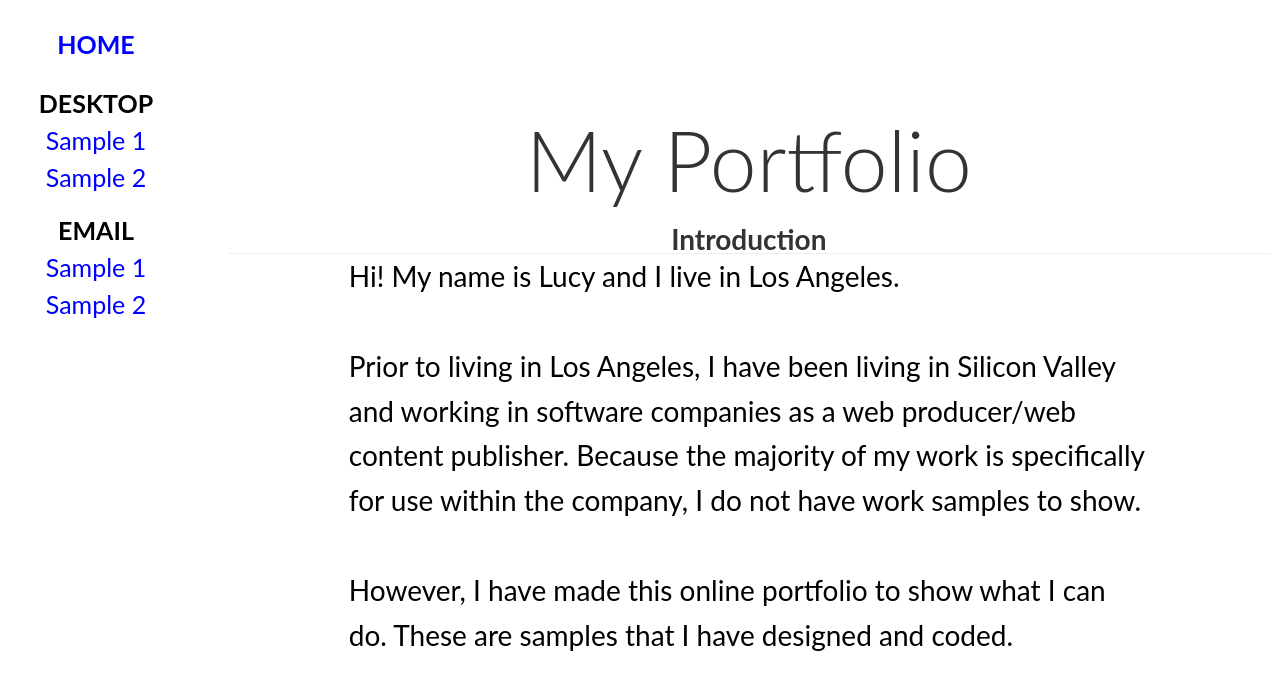
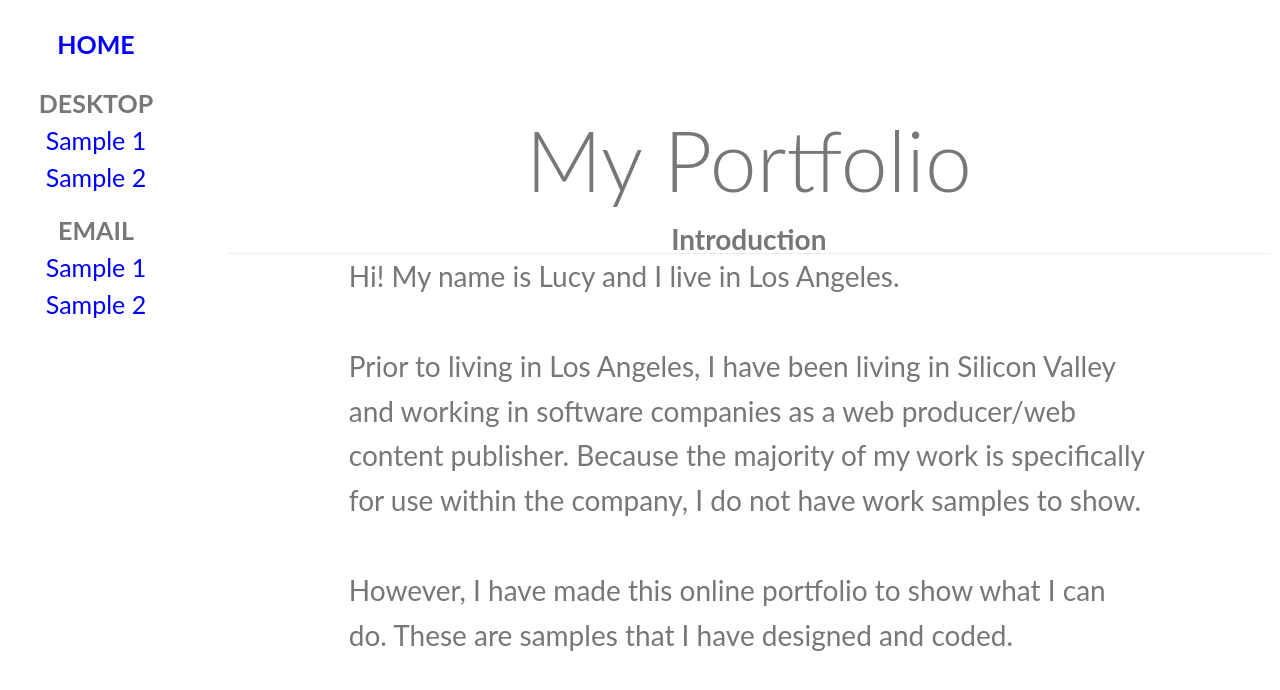
Before and after one commit to nuumu/nuumu.github.io, a Jekyll site: the page built from index.html, in a window 1280 px wide. Shown: the top 690 px of the page. Built offline with Jekyll 4.4.1, drawn with Linux system fonts in a browser that asks for light colours.

Commit message:
Update main.css

```diff
--- a/css/main.css
+++ b/css/main.css
@@ -1,6 +1,7 @@
 body, * {
 	font-family: "Lato", sans-serif;
 	margin: 0;
+	color: #777;
 }
 
 .contentbox {
```
